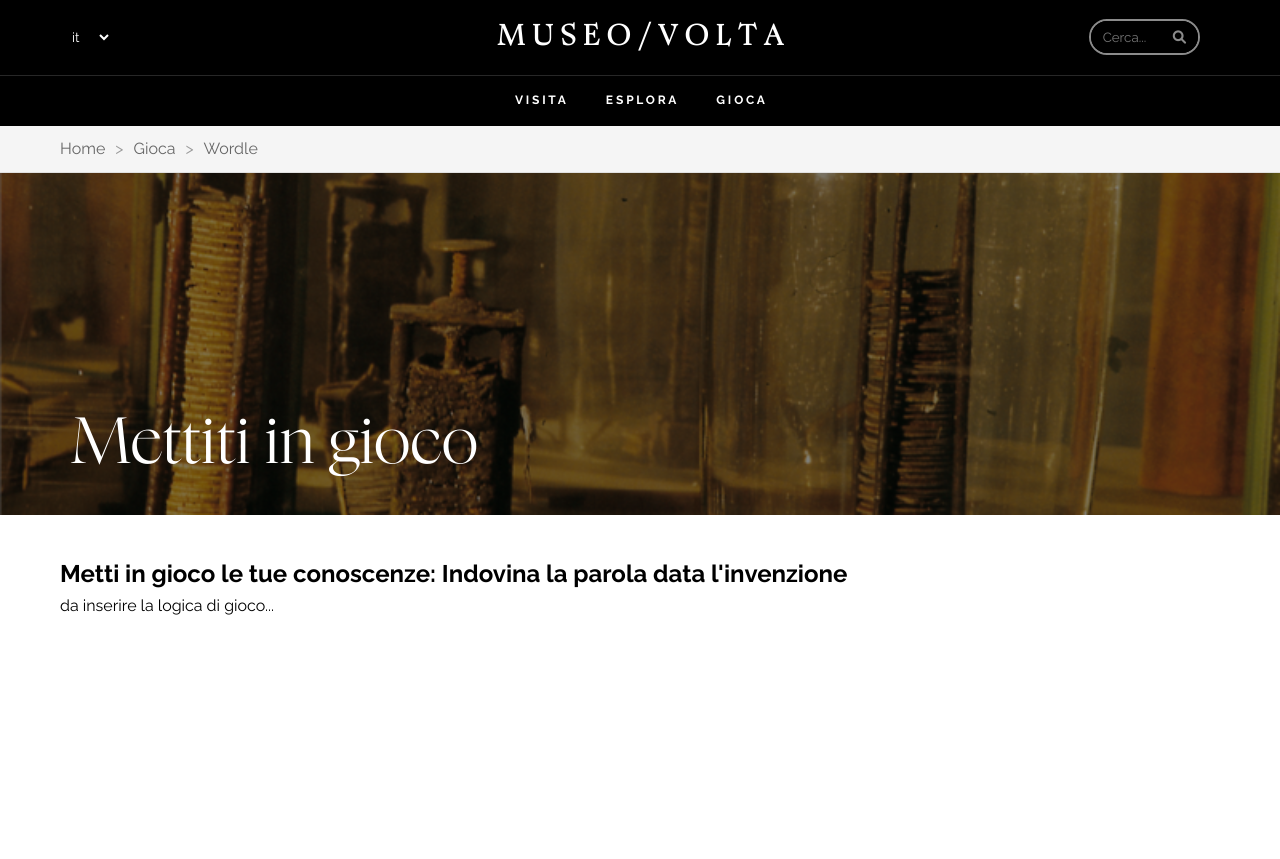
After one commit to simeleo20/volta-museum, a Django app: page /gioca/wordle/ in a window 1280 px wide. The commit adds this page. Shown: the top 859 px of the page. Run offline with Django 5.2, Linux system fonts and the light colour scheme.

Commit message:
little details

```diff
--- a/pages/static/css/style.css
+++ b/pages/static/css/style.css
@@ -181,11 +181,11 @@
   }
 
   .destra {
-    padding: 12px 25px 12px 600px;
+    padding: 12px 25px 12px 1000px;
   }
 
   .sinistra {
-    padding: 12px 600px 12px 25px;
+    padding: 12px 1000px 12px 25px;
   }
 
   /* Breadcrumb */
--- a/pages/templates/baseTemplate.html
+++ b/pages/templates/baseTemplate.html
@@ -57,8 +57,12 @@
               <li><a href="/esplora/vita" class="sinistra">la vita di Volta</a></li>
             </ul>
           </li>
-          <li class="menu-item">
-            <a href="/gioca" class="menu-link">G I O C A</a>
+          <li class="menu-item has-submenu">
+            <a href="#" class="menu-link">G I O C A</a>
+            <ul class="submenu">
+              <li><a href="/gioca/wordle" class="destra">wordle</a></li>
+              <li><a href="/gioca/memory" class="sinistra">memory</a></li>
+            </ul>
           </li>
         </ul>
       </div>
--- a/pages/templates/esplora/opere.html
+++ b/pages/templates/esplora/opere.html
@@ -3,7 +3,7 @@
 {% block title %}Opere e invenzioni{% endblock %}
 
 {% block breadcrumb %}
-<li><a href="/esplora/opere">Opere e invenzioni</a></li>
+<li><span style="color: #666666;">Esplora</span><li><a href="/esplora/opere">Opere e invenzioni</a></li>
 {% endblock %}
 
 {% block banner %}
--- a/pages/templates/esplora/vita.html
+++ b/pages/templates/esplora/vita.html
@@ -3,7 +3,7 @@
 {% block title %}La vita di Volta{% endblock %}
 
 {% block breadcrumb %}
-<li><a href="/esplora/vita">La vita di Volta</a></li>
+<li><span style="color: #666666;">Esplora</span><li><a href="/esplora/vita">La vita di Volta</a></li>
 {% endblock %}
 
 {% block banner %}
--- a/pages/templates/gioca.html
+++ b/pages/templates/gioca/memory.html
@@ -3,21 +3,21 @@
 {% block title %}Gioca{% endblock %}
 
 {% block breadcrumb %}
-<li><a href="/gioca">Gioca</a></li>
+<li><span style="color: #666666;">Gioca</span></li><li><a href="/gioca/memory">Memory</a></li>
 {% endblock %}
 
 {% block banner %}
 <div class="page-banner" style="background-image: url('/static/images/invenzione-upclose.png');">
   <div class="banner-overlay"></div>
   <div class="banner-content">
-    <h1>Mettiti in gioco</h1>
+    <h1>Metti in gioco la memoria</h1>
   </div>
 </div>
 {% endblock %}
 
 {% block body %}
 <section class="page-content">
-  <h2>Metti in gioco le tue conoscenze: Indovina la parola data l'invenzione</h2>
+  <h2>Metti in gioco la tua memoria: Trova le coppie</h2>
   <p>da inserire la logica di gioco...</p>
   <!-- inserisci QUI la logica di gioco -->
 </section>
--- /dev/null
+++ b/pages/templates/gioca/wordle.html
@@ -0,0 +1,24 @@
+{% extends "baseTemplate.html" %}
+
+{% block title %}Gioca{% endblock %}
+
+{% block breadcrumb %}
+<li><span style="color: #666666;">Gioca</span><li><a href="/gioca/wordle">Wordle</a></li>
+{% endblock %}
+
+{% block banner %}
+<div class="page-banner" style="background-image: url('/static/images/invenzione-upclose.png');">
+  <div class="banner-overlay"></div>
+  <div class="banner-content">
+    <h1>Mettiti in gioco</h1>
+  </div>
+</div>
+{% endblock %}
+
+{% block body %}
+<section class="page-content">
+  <h2>Metti in gioco le tue conoscenze: Indovina la parola data l'invenzione</h2>
+  <p>da inserire la logica di gioco...</p>
+  <!-- inserisci QUI la logica di gioco -->
+</section>
+{% endblock %}
--- a/pages/templates/visita/orari.html
+++ b/pages/templates/visita/orari.html
@@ -3,7 +3,7 @@
 {% block title %}Tariffe e orari{% endblock %}
 
 {% block breadcrumb %}
-<li><a href="/visita/orari">Tariffe e orari</a></li>
+<li><span style="color: #666666;">Visita</span><li><a href="/visita/orari">Tariffe e orari</a></li>
 {% endblock %}
 
 {% block banner %}
--- a/pages/templates/visita/pianifica.html
+++ b/pages/templates/visita/pianifica.html
@@ -3,7 +3,7 @@
 {% block title %}Pianifica la tua visita{% endblock %}
 
 {% block breadcrumb %}
-<li><a href="/visita/pianifica">Pianifica la tua visita</a></li>
+<li><span style="color: #666666;">Visita</span><li><a href="/visita/pianifica">Pianifica la tua visita</a></li>
 {% endblock %}
 
 {% block banner %}
--- a/pages/urls.py
+++ b/pages/urls.py
@@ -8,6 +8,7 @@ urlpatterns = [
     path('visita/orari/', views.orari, name='orari'),
     path('esplora/opere/', views.opere, name='opere'),
     path('esplora/vita/', views.vita_volta, name='vita_volta'),
-    path('gioca/', views.gioca, name='gioca'),
+    path('gioca/wordle/', views.gioca_wordle, name='gioca_wordle'),
+    path('gioca/memory/', views.gioca_memory, name='gioca_memory'),
     path('search/', views.search, name='search'),
 ]
--- a/pages/views.py
+++ b/pages/views.py
@@ -17,8 +17,11 @@ def opere(request):
 def vita_volta(request):
     return render(request, 'esplora/vita.html')
 
-def gioca(request):
-    return render(request, 'gioca.html')
+def gioca_wordle(request):
+    return render(request, 'gioca/wordle.html')
+
+def gioca_memory(request):
+    return render(request, 'gioca/memory.html')
 
 def search(request):
     query = request.GET.get('q', '')
```
